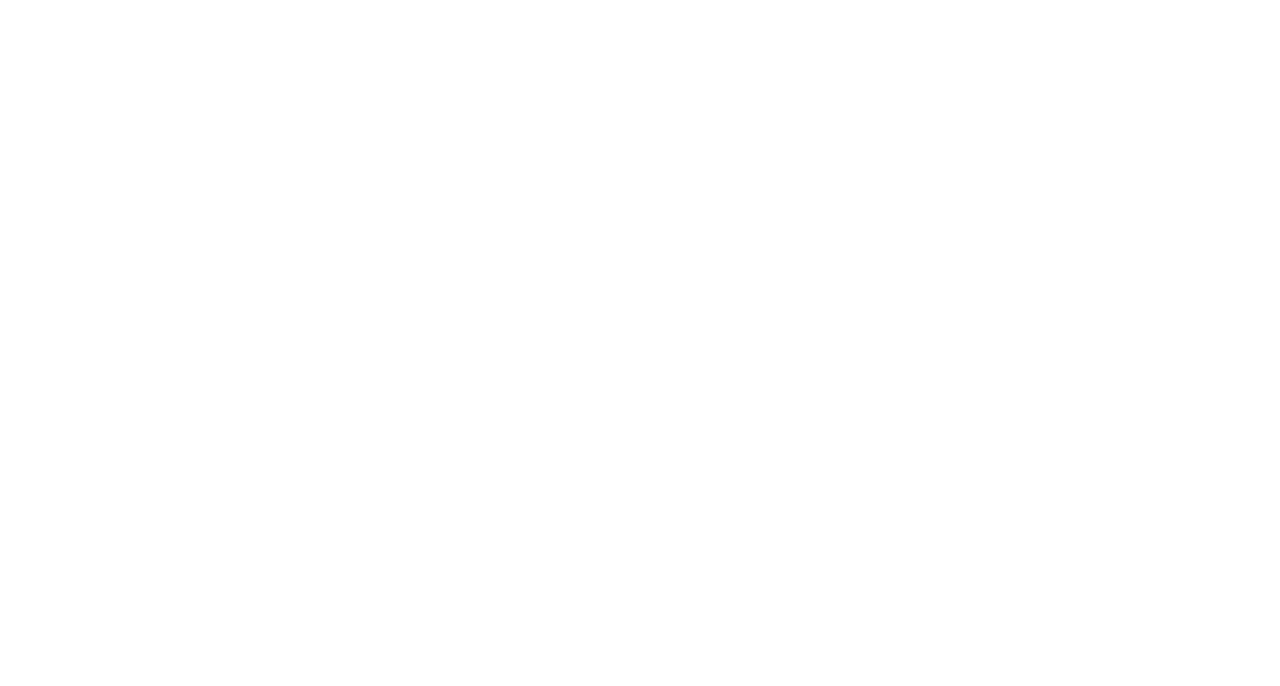
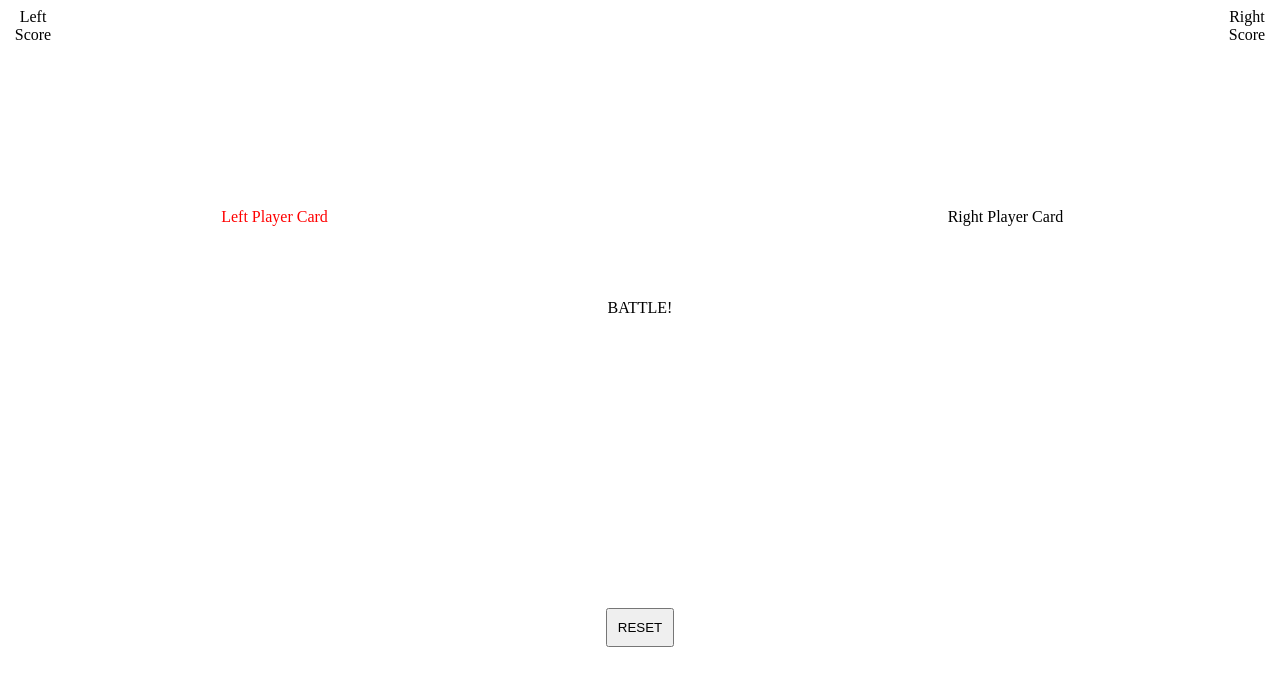
Before and after one commit to dylmarcor/theGameOfWar, a plain HTML site: page index.html in a window 1280 px wide. Drawn offline with Linux system fonts and the light colour scheme.

```diff
--- a/css/main.css
+++ b/css/main.css
@@ -1,11 +1,50 @@
 .container {
-    background-color: yellowgreen;
+    display: flex;
+    justify-content: center;
+    height: 600px;
+    margin: 0 auto;
 }
 
 .left-player {
-    background-color: green;
+    color: red;
+    text-align: center;
+    margin: auto;
+    height:200px;
+    width: 200px;
+}
+
+.battlefield {
+    margin: auto;
+    text-align: center;
 }
 
 .right-player {
-    background-color: yellow;
+    text-align: center;
+    margin: auto;
+    height:200px;
+    width: 200px;
 }
+
+.rightscore {
+    height: 50px;
+    width: 50px;
+    text-align: center;
+}
+
+.leftscore {
+    height: 50px;
+    width: 50px;
+    text-align: center;
+}
+
+.container-reset {
+    justify-content: center;
+    align-items: center;
+    display: flex;
+    margin: 0 auto;
+}
+
+button {
+    padding: 10px;
+    margin: 0;
+}
--- a/index.html
+++ b/index.html
@@ -4,18 +4,24 @@
     <meta charset="UTF-8">
     <meta name="viewport" content="width=device-width, initial-scale=1.0">
     <meta http-equiv="X-UA-Compatible" content="ie=edge">
+    <link rel="stylesheet" href="css/main.css">
     <title>Game of War</title>
 </head>
 <body>
     <div class="container">
+            <div class="leftscore">Left Score</div>
         <div class="left-player">
-            <div class="leftscore"></div>
+            Left Player Card
+
         </div>
-        <div class="battlefield"></div>
+        <div class="battlefield">BATTLE!</div>
         <div class="right-player">
-            <div class="rightscore"></div>
+            Right Player Card
+
         </div>
+        <div class="rightscore">Right Score</div>
     </div>
 
+    <footer class="container-reset"><button>RESET</button></footer>
 </body>
 </html>
```
Also changed, not shown: js/main.js (+29 -0 lines).
